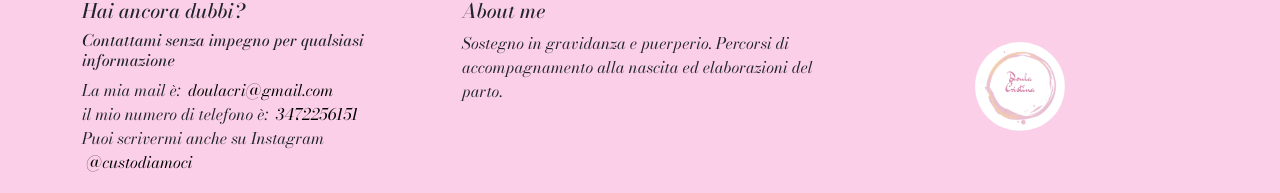
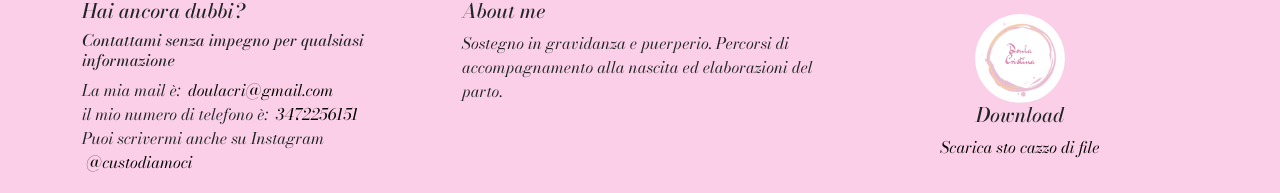
Before and after one commit to giulio30795/cris-website, a Vue app: page / in a window 1280 px wide. Shown: the part 3750-3943 px from the top of the page. Built offline with nearby package versions, Linux system fonts and the light colour scheme.

Commit message:
download section

```diff
--- a/src/components/Footer.vue
+++ b/src/components/Footer.vue
@@ -60,13 +60,13 @@
                                 alt="Logo-Cristina"
                             />
                         </a>
-                    <!-- <h5>Download</h5>
+                    <h5>Download</h5>
                     <a
                         target="_blank"
                         href="Maternità, tra aspettative e realtà - di Cristina Savino.pdf"
                     >
                         Scarica sto cazzo di file
-                    </a> -->
+                    </a>
                 </div>
             </div>
         </div>
```
